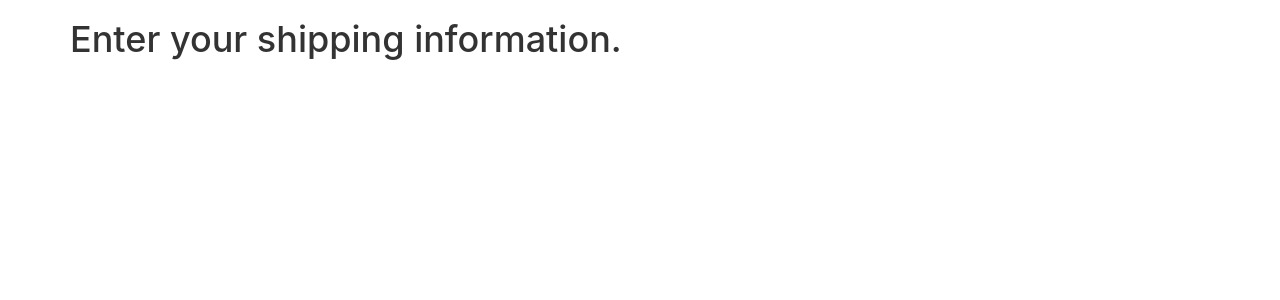
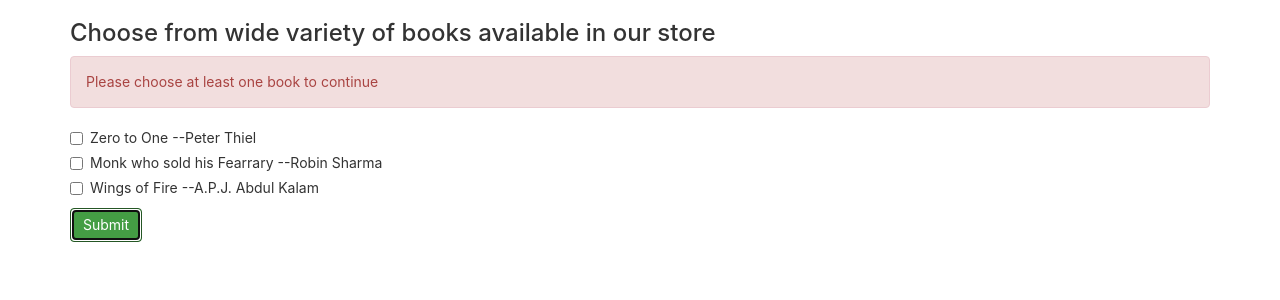
Before and after one commit to doniisetiiawan/bookstore-vfi, a React (Create React App) app: page / in a window 1280 px wide. Both pictures are taken after a click on the input 106 px from the left and 153 px from the top of the page. Shown: the top 300 px of the page. Built offline with nearby package versions, Linux system fonts and the light colour scheme.

Commit message:
Form validation

```diff
--- a/src/App.jsx
+++ b/src/App.jsx
@@ -24,8 +24,19 @@
         },
       ],
       selectedBooks: [],
+      error: false,
     };
   }
+
+  _renderError = () => {
+    if (this.state.error) {
+      return (
+        <div className="alert alert-danger">
+          {this.state.error}
+        </div>
+      );
+    }
+  };
 
   handleSelectedBooks = (event) => {
     const { selectedBooks } = this.state;
@@ -58,12 +69,21 @@
 
   handleSubmit = (event) => {
     event.preventDefault();
-    this.props.updateFormData({
-      selectedBooks: this.state.selectedBooks,
-    });
+
+    if (this.state.selectedBooks.length === 0) {
+      this.setState({ error: 'Please choose at least one book to continue' });
+    } else {
+      this.setState({ error: false });
+      this.props.updateFormData({
+        selectedBooks: this.state
+          .selectedBooks,
+      });
+    }
   };
 
   render() {
+    const errorMessage = this._renderError();
+
     return (
       <div>
         <h3>
@@ -71,6 +91,7 @@
           Choose from wide variety of books available in our
           store
         </h3>
+        {errorMessage}
         <form onSubmit={this.handleSubmit}>
           {this.state.books.map((book) => this._renderBook(book))}
           <input
```
